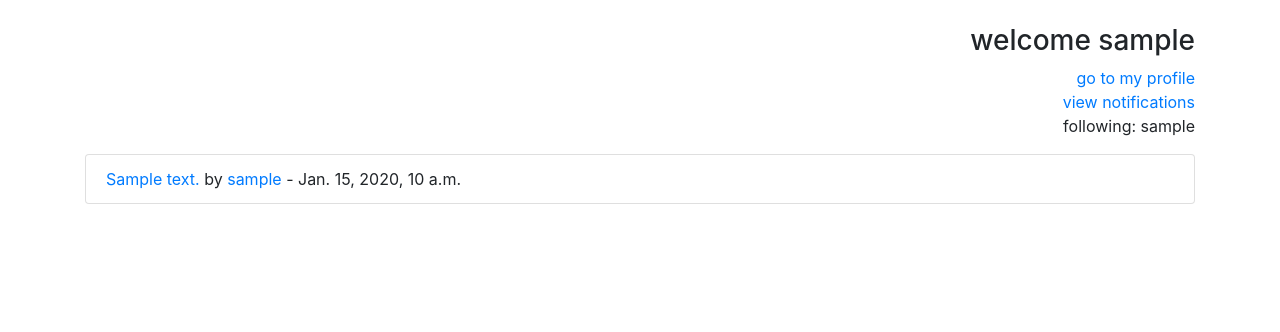
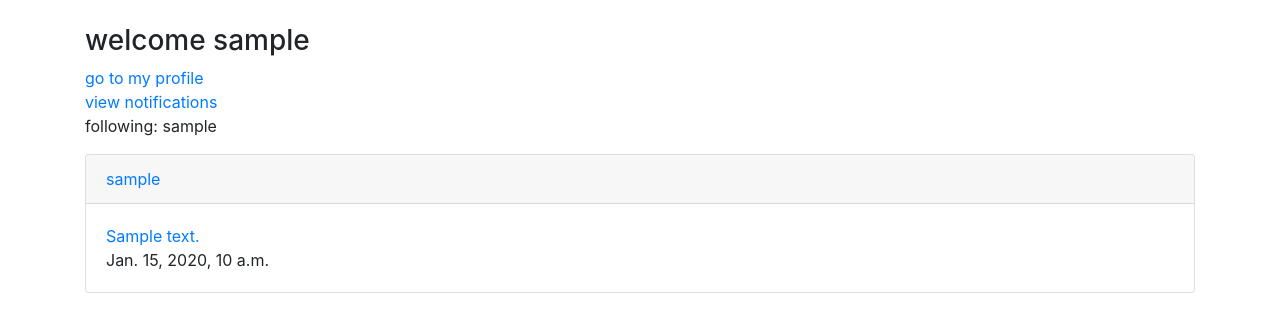
Before and after one commit to JonnySueck/TwitterClone, a Django app: page / in a window 1280 px wide. Shown: the part 56-388 px from the top of the page. Run offline with Django 3.2, Linux system fonts and the light colour scheme; a user stored in the database is signed in; tables that the repository leaves empty hold one stand-in row (values such as "Sample post"); some libraries are stand-ins or nearby versions.

Commit message:
tweets on homepage are inside of a card, with the date posted underneath the text. the card title is the user who posted

```diff
--- a/templates/detail/user.html
+++ b/templates/detail/user.html
@@ -4,10 +4,10 @@
 <br>
 
 <h3 class="boostrap_label text-right">
-    {{ requser }}'s profile
+    @{{ requser }}
 </h3>
 <p class="boostrap_label text-right">
-    <a href="/follow/{{ id }}/">follow user</a>
+    <a href="/follow/{{ id }}/">follow user</a> |
     <a href="/unfollow/{{ id }}/">unfollow user</a>
     <br>
     tweets: {{ num }}
--- a/templates/index.html
+++ b/templates/index.html
@@ -2,10 +2,10 @@
 {% block content %}
 {% if user.is_authenticated %}
 <br>
-<h3 class='bootstrap_label text-right' >
+<h3 class='text-left'>
     welcome {{ request.user }}
 </h3>
-<p class='bootstrap_label text-right'>
+<p class='bootstrap_label text-left'>
     <a href="/accounts/{{request.user.id}}/">go to my profile</a>
     <br>
     <a href="/notifications/">view notifications</a> {{ notifications.notifications }}
@@ -15,16 +15,29 @@
         {{ item }}
     {% endfor %}
 </p>
-<ul class="list-group">
+<div class="tweets">
     {% for tweet in news %}
         {%  if tweet.user in user.following.all %}
-        <li class="list-group-item"><a href="/tweet/{{ tweet.id }}/">{{ tweet.text }}</a> by <a href="/accounts/{{ tweet.user.id }}/">{{tweet.user }}</a> - {{ tweet.date_posted}} </li>
+
+        <div class="card">
+            <a class="card-header" href="/accounts/{{ tweet.user.id }}/" >{{ tweet.user }}</a>
+            <a href="/tweet/{{ tweet.id }}/">
+                <div class="card-body">{{ tweet.text }}<br></a>{{ tweet.date_posted}}</div>
+        </div>
         {%  elif tweet.user == request.user %}
-        <li class="list-group-item"><a href="/tweet/{{ tweet.id }}/">{{ tweet.text }}</a> by <a href="/accounts/{{ tweet.user.id }}/">{{tweet.user }}</a> - {{ tweet.date_posted}} </li>
+        <div class="card"></div>
+            <a class="card-header" href="/accounts/{{ tweet.user.id }}/">{{tweet.user }}</a>
+            <a href="/tweet/{{ tweet.id }}/">
+                <div class="card-body">{{ tweet.text }}</a>
+            <br>{{ tweet.date_posted}}</div>
+
         {% endif %}
     {% endfor %}
-</ul>
+</div>
 {% else %}
-<a href="/accounts/login/">please log in</a>
+<br>
+<div class="text-center">
+    <h3><a href="/accounts/login/">please log in to proceed</a></h3>
+</div>
 {% endif %}
 {% endblock %}
--- a/tweet/forms.py
+++ b/tweet/forms.py
@@ -1,4 +1,3 @@
-from django.forms import fields
 from .models import Tweet
 from django import forms
 
--- a/tweet/views.py
+++ b/tweet/views.py
@@ -46,7 +46,7 @@
     print(notifications)
     notify = notification()
     notify = notify.notifications
-    tweets = Tweet.objects.all()
+    tweets = Tweet.objects.order_by('id')
     ordered_tweets = reversed(tweets)
     return render(request, 'index.html', {
         'news': ordered_tweets,
```
